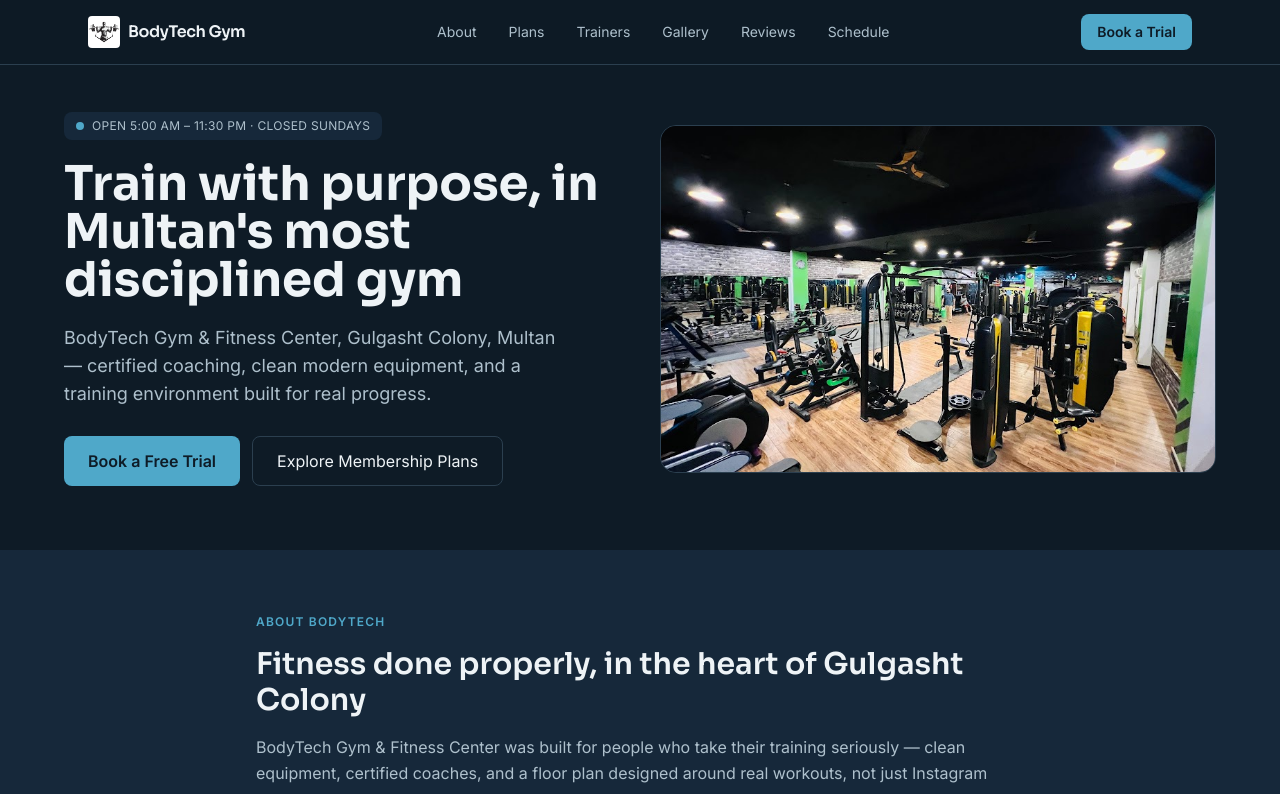
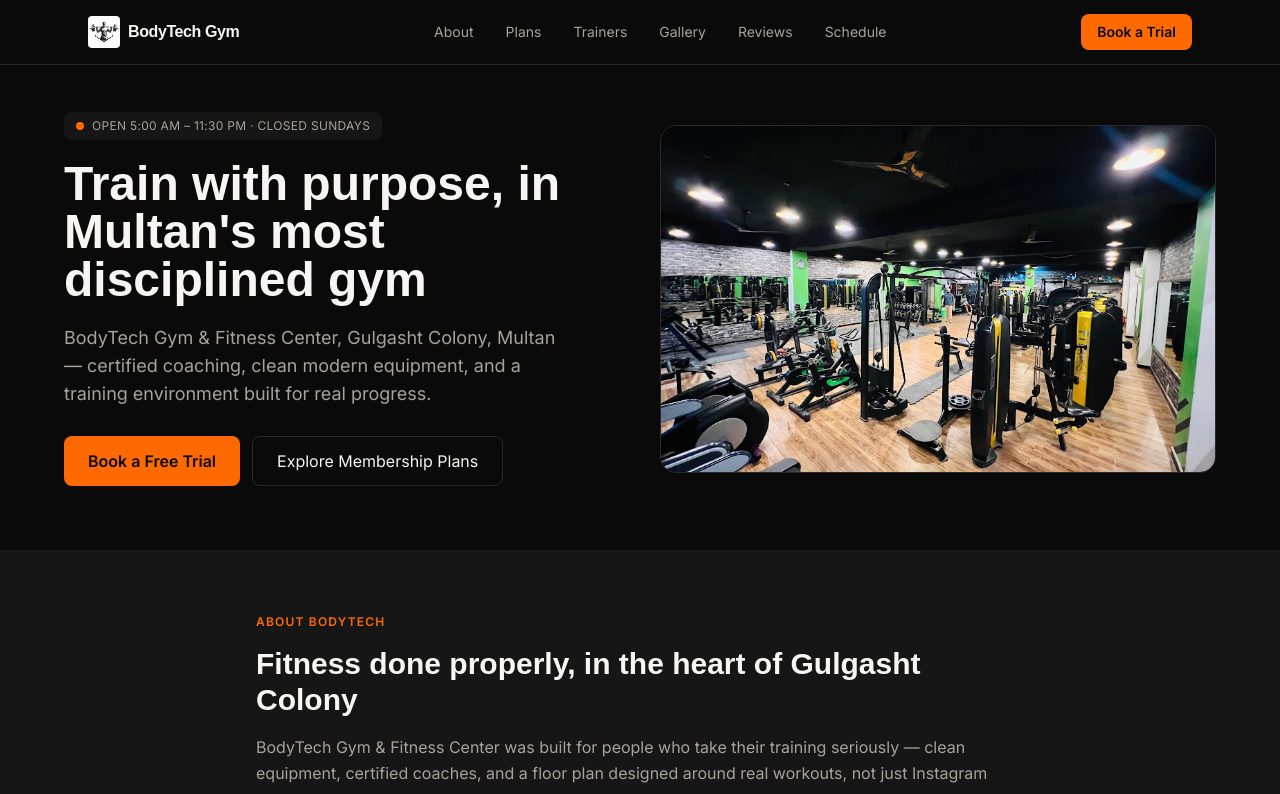
Before and after one commit to asmashahzadi764-alt/bodytech-gym-nextjs, a Next.js app: page / in a window 1280 px wide. Shown: the top 794 px of the page. Built offline with nearby package versions, Linux system fonts and the light colour scheme.

Commit message:
chore: update Tailwind CSS configuration

```diff
--- a/tailwind.config.js
+++ b/tailwind.config.js
@@ -6,19 +6,34 @@
   theme: {
     extend: {
       colors: {
-        base: "#0E1B26",        // deep navy background
-        panel: "#16283570",     // (unused raw, kept for reference)
-        surface: "#16283A",     // section / card background
-        surfaceHigh: "#1E3245", // elevated card / input background
-        accent: "#4FA8C9",      // steel-blue accent (CTAs, links, highlights)
-        accentDark: "#3C8BA8",  // hover state for accent
-        text: "#EEF3F6",        // primary text — high contrast on navy
-        muted: "#AEC0CC",       // secondary text — still readable on navy
-        border: "#2B3F4F",      // hairline borders
+        base: "#0A0A0A",        // near-black background
+        ink: "#0A0A0A",         // same near-black, used for TEXT (avoids colliding with Tailwind's built-in text-base font-size utility)
+        surface: "#161616",     // section / card background
+        surfaceHigh: "#212121", // elevated card / input background
+        accent: "#FF6A00",      // bold orange — CTAs, highlights
+        accentDark: "#E25C00",  // hover state for accent
+        accentLight: "#FF9040", // lighter orange for gradients/glows
+        text: "#F7F5F2",        // near-white primary text
+        muted: "#A8A29B",       // warm grey — secondary text
+        border: "#2A2A2A",      // hairline borders
       },
       fontFamily: {
-        display: ["Sora", "sans-serif"],
+        display: ["Anton", "sans-serif"],
         body: ["Inter", "sans-serif"],
+      },
+      keyframes: {
+        marquee: {
+          "0%": { transform: "translateX(0)" },
+          "100%": { transform: "translateX(-50%)" },
+        },
+        "marquee-reverse": {
+          "0%": { transform: "translateX(-50%)" },
+          "100%": { transform: "translateX(0)" },
+        },
+      },
+      animation: {
+        marquee: "marquee 22s linear infinite",
+        "marquee-reverse": "marquee-reverse 22s linear infinite",
       },
     },
   },
```
